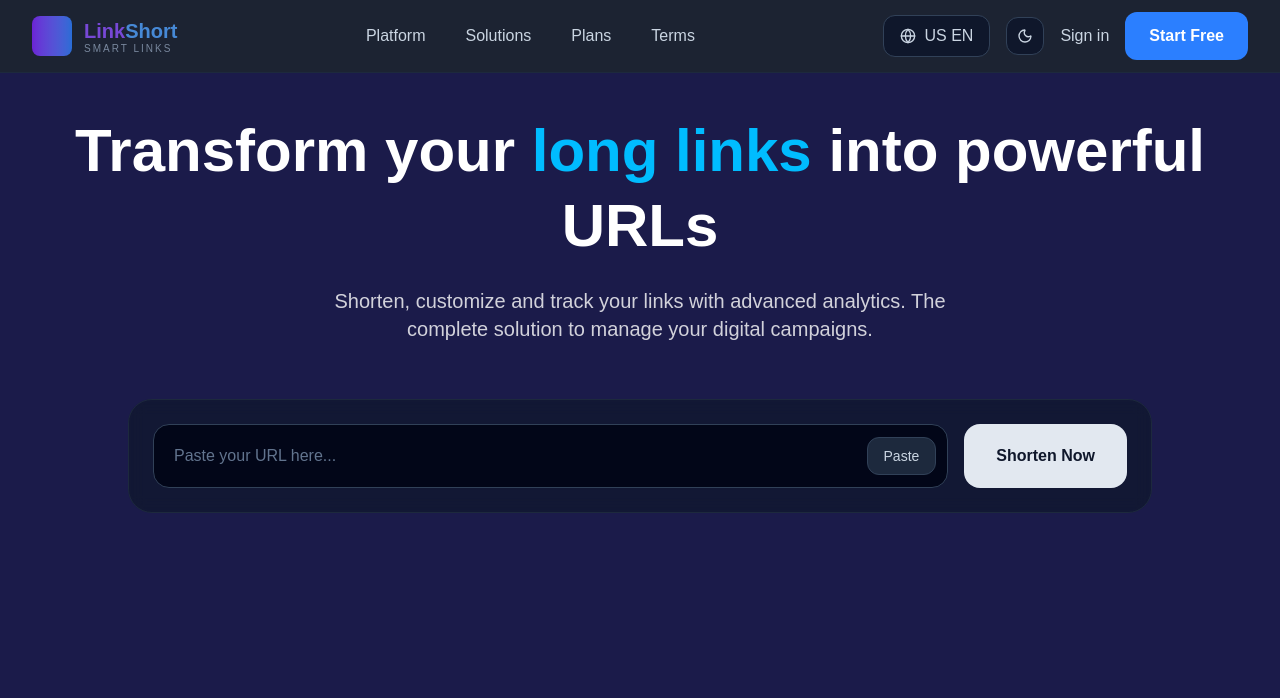
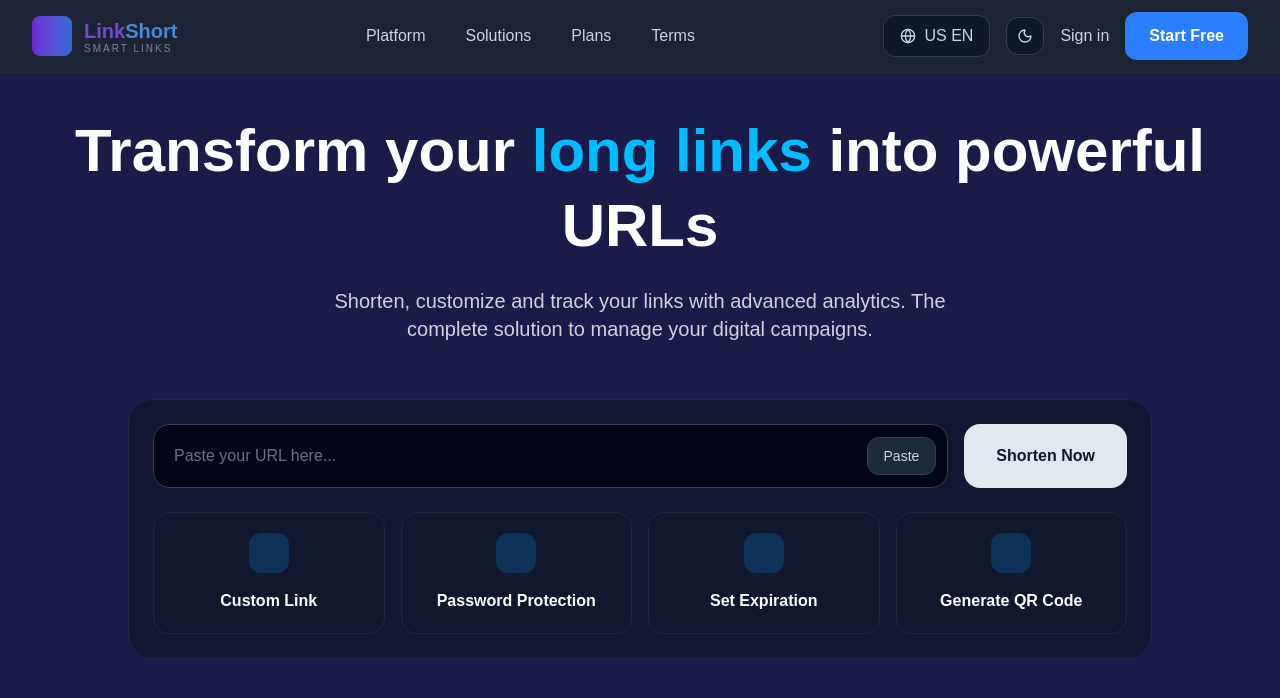
Before and after one commit to sekiro961-wq/shortlink-clone-nextjs, a Next.js app: page / in a window 1280 px wide. Shown: the top 698 px of the page. Built offline with nearby package versions, Linux system fonts and the light colour scheme.

Commit message:
featurecard

```diff
--- a/src/components/layout/hero/HeroMenu.tsx
+++ b/src/components/layout/hero/HeroMenu.tsx
@@ -16,18 +16,20 @@ export default function HeroMenu() {
           Shorten Now
         </button>
       </div>
+      <div className="mt-6 grid gap-4 md:grid-cols-2 xl:grid-cols-4">
+        <FeatureCard title="Custom Link" />
+        <FeatureCard title="Password Protection" />
+        <FeatureCard title="Set Expiration" />
+        <FeatureCard title="Generate QR Code" />
+      </div>
     </div>
   );
 }
-
-function FeatureCard({ title, desc }: { title: string; desc: string }) {
+function FeatureCard({ title }: { title: string }) {
   return (
-    <div className="rounded-2xl border border-slate-800 bg-slate-900/50 p-5 transition hover:-translate-y-1 hover:border-sky-500/40">
+    <div className="flex flex-col items-center rounded-2xl border border-slate-800 bg-slate-900/50 p-5 transition hover:-translate-y-1 hover:border-sky-500/40">
       <div className="mb-4 h-10 w-10 rounded-xl bg-sky-500/20" />
-
       <h3 className="font-semibold text-white">{title}</h3>
-
-      <p className="mt-2 text-sm text-slate-400">{desc}</p>
     </div>
   );
 }
```
